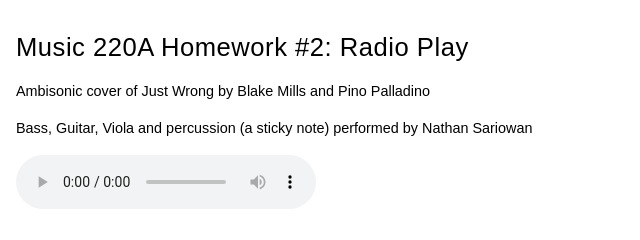
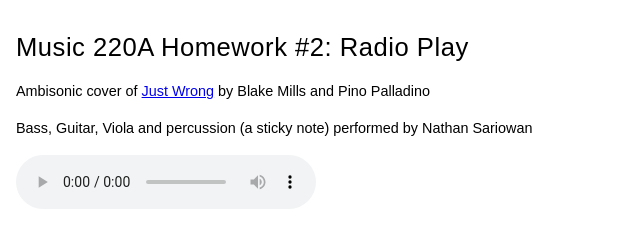
Before and after one commit to ncsariowan/220a, a plain HTML site: page hw2/index.html in a window 1280 px wide. Shown: the full height of the page, 0-640 px from the left. Drawn offline with nearby package versions, Linux system fonts and the light colour scheme.

Commit message:
added link

```diff
--- a/hw2/index.html
+++ b/hw2/index.html
@@ -10,7 +10,7 @@
     <div class="pure-g">
       <div class="pure-u-1-1 center">
         <h1>Music 220A Homework #2: Radio Play</h1>
-        <p>Ambisonic cover of Just Wrong by Blake Mills and Pino Palladino</p>
+        <p>Ambisonic cover of <a href="https://www.youtube.com/watch?v=im-Avcv7deE">Just Wrong</a> by Blake Mills and Pino Palladino</p>
         <p>Bass, Guitar, Viola and percussion (a sticky note) performed by Nathan Sariowan</p>
         <audio controls src="./media/justwrong.wav"></audio>
       </div>
```
